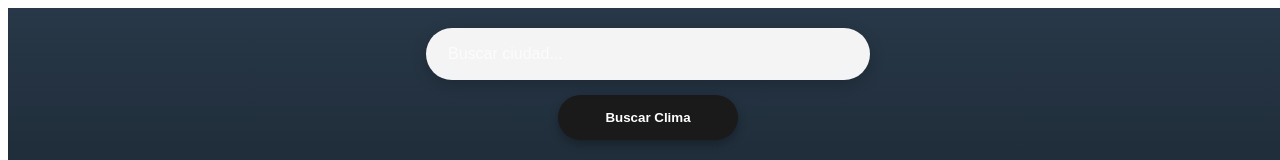
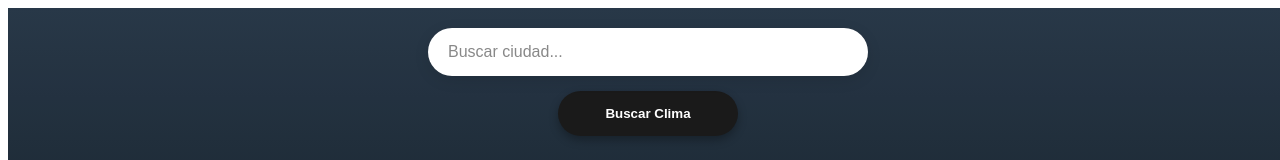
Before and after one commit to candelario02/mi-app-clima, a React (Vite) app: page / in a window 1280 px wide. Shown: the top 160 px of the page. Built offline with nearby package versions, Linux system fonts and the light colour scheme.

Commit message:
Corregida visibilidad del texto en el buscador

```diff
--- a/src/App.css
+++ b/src/App.css
@@ -32,16 +32,21 @@
   width: 100%;
   padding: 15px 20px;
   border-radius: 30px;
-  border: 2px solid transparent;
+  border: none;
   font-size: 16px;
 
-  /* Arreglo de contraste: Fondo claro con letras oscuras */
-  background: rgba(255, 255, 255, 0.95);
-  color: #1a1a1a !important; /* Fuerza el color oscuro para ver lo que escribes */
+  /* --- CAMBIO CLAVE AQUÍ --- */
+  background: white;        /* Fondo blanco sólido */
+  color: #333333 !important; /* TEXTO OSCURO para que se vea lo que escribes */
+  /* ------------------------- */
 
-  box-shadow: 0 4px 15px rgba(0,0,0,0.2);
+  box-shadow: 0 4px 15px rgba(0,0,0,0.1);
   outline: none;
-  transition: all 0.3s ease;
+}
+
+/* Para que el texto de ayuda "Buscar ciudad..." también se vea gris */
+.search-container input::placeholder {
+  color: #888888;
 }
 
 .search-container input:focus {
```
